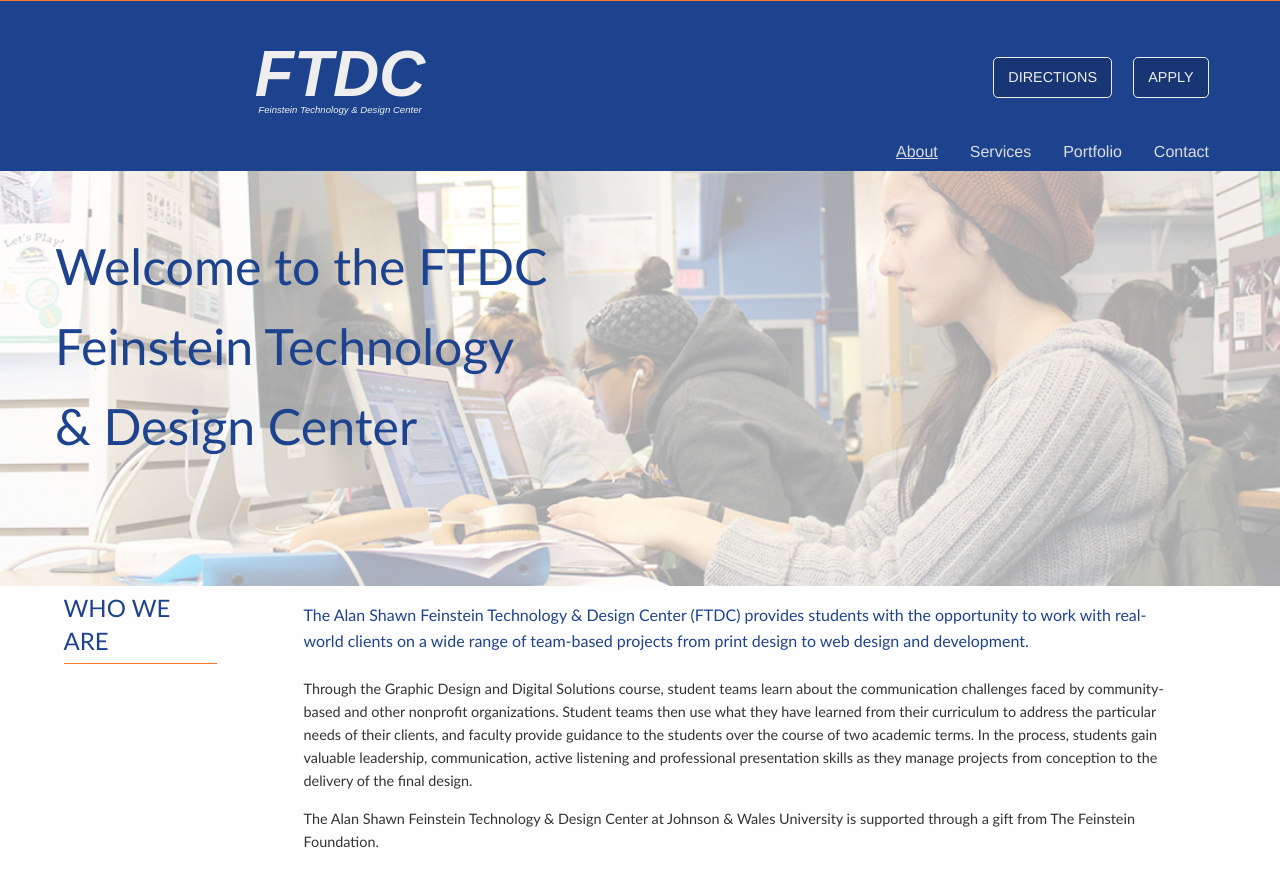
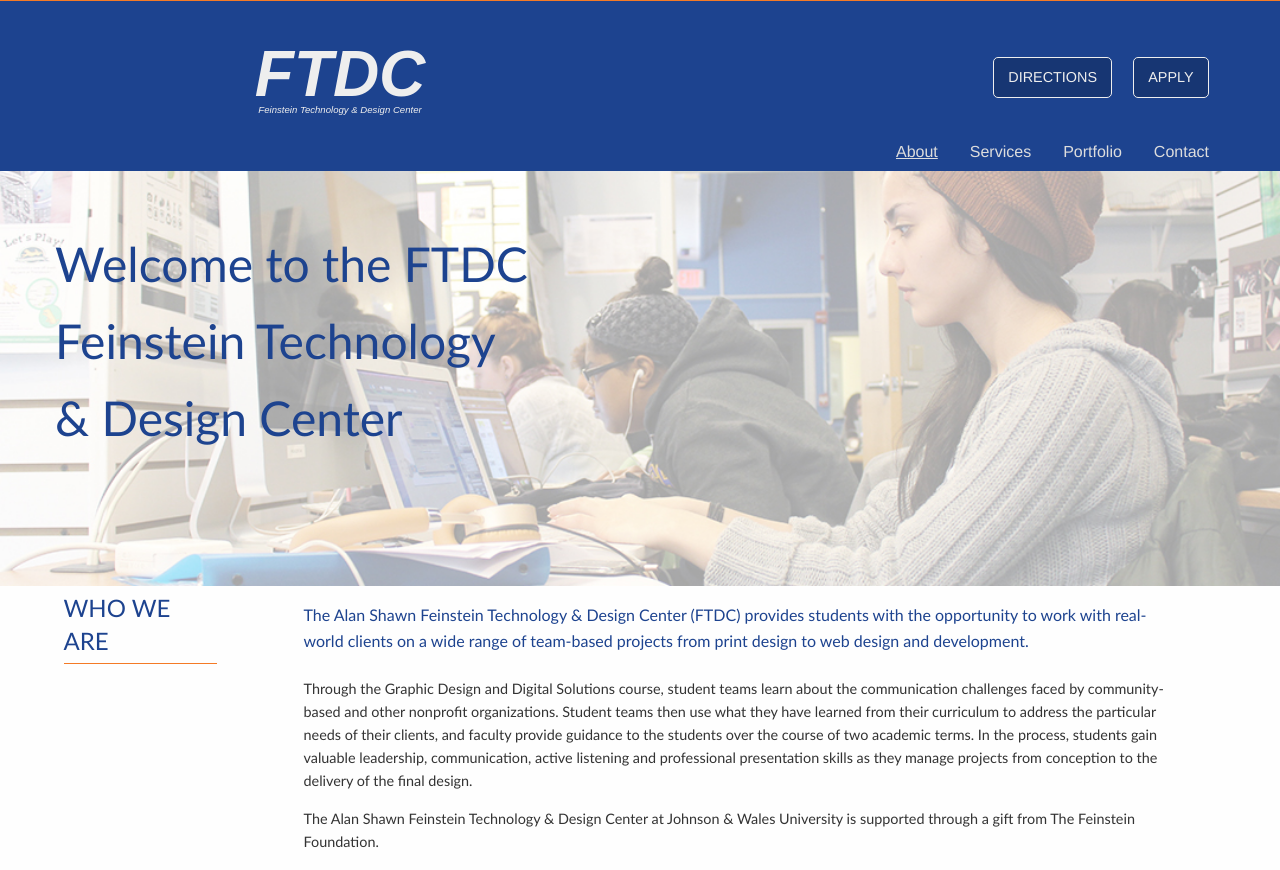
Before and after one commit to kppsean/ftdc, a plain HTML site: page about.html in a window 1280 px wide. Shown: the top 870 px of the page. Drawn offline with Linux system fonts and the light colour scheme.

Commit message:
Fixed Med Headers
Margin for the medium headers is fixed and adjusted the font size in
the headers that Alex put in

```diff
--- a/css/app.css
+++ b/css/app.css
@@ -140,17 +140,15 @@ nav a:hover {
 /********************************************/
 
 .image-wrapper {
-	position:
-	relative;
+	position: relative;
 	width: 100%;
 
 }
 
 
 .image-wrapper p {
-	font-size: 50px;
-	position:
-	absolute;
+	font-size: 24px;
+	position: absolute;
 	left: 0;
 	top: 0;
 	padding: 50px;
@@ -467,15 +465,14 @@ input[name=date] {
 
 @media screen and (min-width: 40em) and (max-width: 63.9375em) {
 
-    header {
-	    min-height: 30em;
-	}
 
 	.siteName h1, .siteName h6 {
 		text-align: left;
 	}
 
-
+	.image-wrapper p {
+	font-size: 36px;
+	 }
 
 	h1 {
 		font-size: 1.2em;
@@ -510,6 +507,10 @@ input[name=date] {
 /********************************************/
 @media screen and (min-width: 64em) {
 
+	.image-wrapper p {
+	font-size: 48px;
+	}
+
 	.accordion-content {
 		width: 60%;
 		margin: auto;
```
